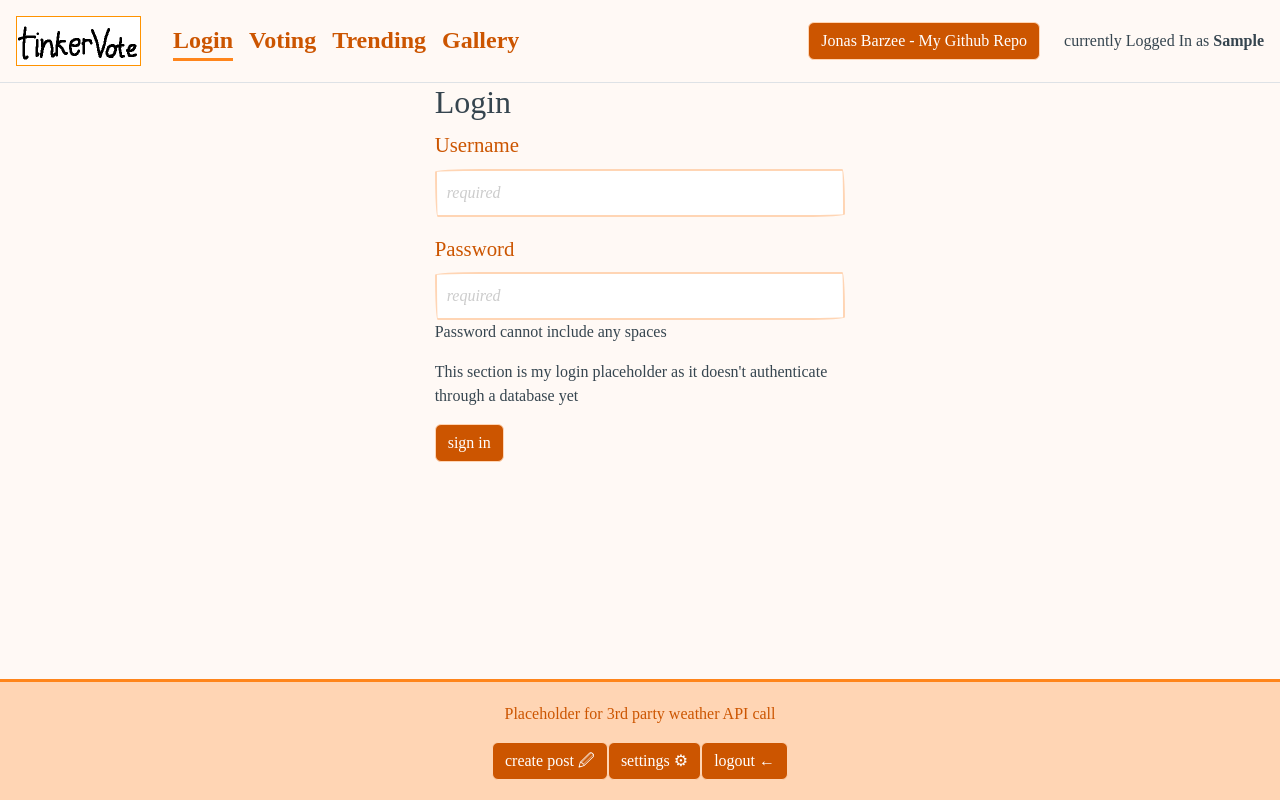
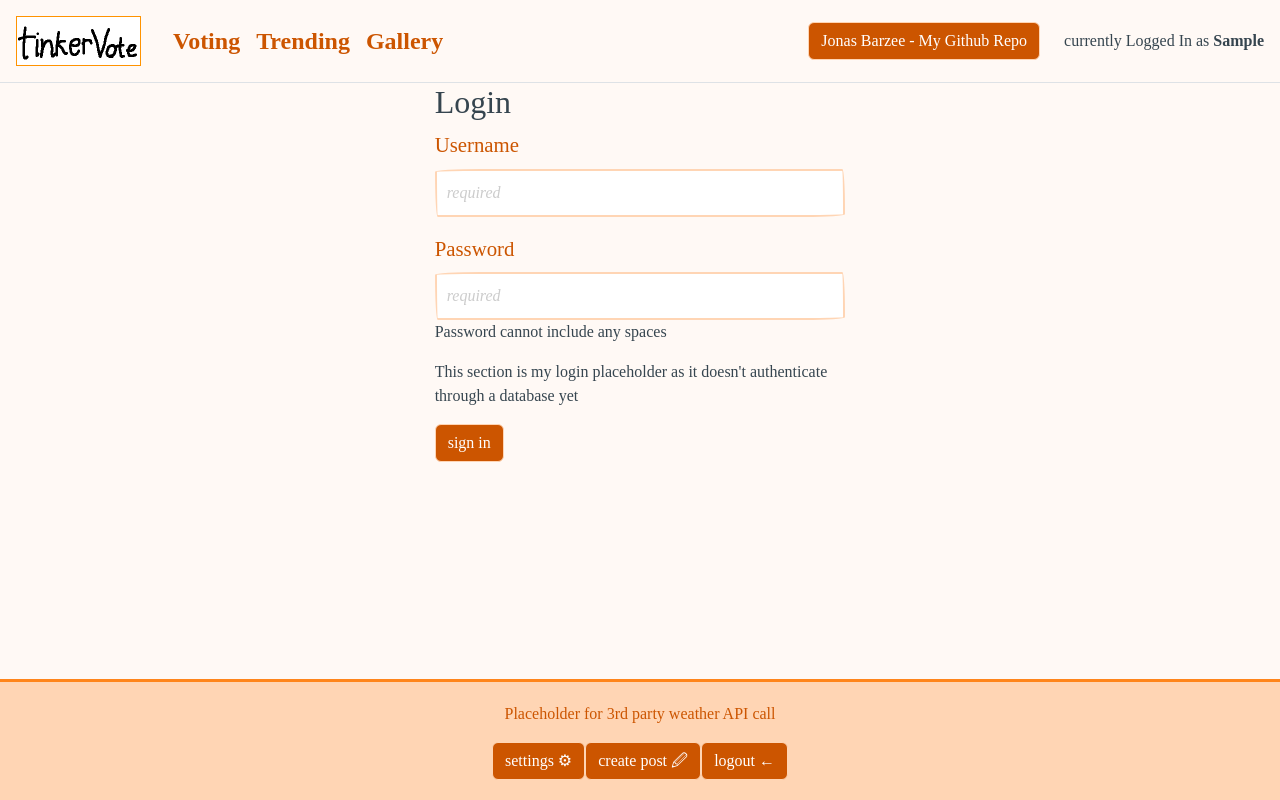
Before and after one commit to jonasbarzee/build-showcase, a React (Vite) app: page / in a window 1280 px wide. Both pictures are taken after typing "Sample", "Sample123" into the empty fields and a click on the button "sign in". Built offline with nearby package versions, Linux system fonts and the light colour scheme; a web font is replaced by a local one.

Commit message:
hide and show elements on login and logout

```diff
--- a/src/UserContext.jsx
+++ b/src/UserContext.jsx
@@ -6,10 +6,12 @@ const UserContext = createContext();
 export function UserProvider({ children }) {
 	const [username, setUsername] = useLocalStorage('username', '');
 	const [password, setPassword] = useLocalStorage('password', '');
+	const isLoggedIn = !!username;
 
 	const login = (username, password) => {
 		setUsername(username);
 		setPassword(password);
+
 	}
 
 	const logout = () => {
@@ -18,7 +20,7 @@ export function UserProvider({ children }) {
 	}
 
 	return (
-		<UserContext.Provider value={{ username, login, logout }}>
+		<UserContext.Provider value={{ username, isLoggedIn, login, logout }}>
 			{children}
 		</UserContext.Provider>
 	);
--- a/src/footer/Footer.jsx
+++ b/src/footer/Footer.jsx
@@ -1,9 +1,10 @@
 import React from 'react';
 import { useUser } from '../UserContext';
+import { Show } from '../utils/showOrHide'
 
 export function Footer() {
 
-    const { logout } = useUser();
+    const { username, isLoggedIn, logout } = useUser();
 
     return (
         <footer>
@@ -22,9 +23,6 @@ export function Footer() {
                                 <button type="button" id="closePostDialog" className="btn btn-secondary"
                                     onClick={() => document.querySelector('#postDialog').close()}>close</button>
                             </dialog>
-                            <button type="button" id="openPostDialog" className="btn btn-primary"
-                                onClick={() => document.querySelector('#postDialog').showModal()}>create post &#128393;</button>
-
                             <dialog id="settingsDialog">
                                 <p>Edit your settings here</p>
                                 <button type="button" id="closeSettingsDialog" className="btn btn-primary"
@@ -34,8 +32,14 @@ export function Footer() {
                                 onClick={() => document.querySelector('#settingsDialog').showModal()}>
                                 settings &#x2699;</button>
 
-                            <button type="button" className="btn btn-primary" onClick={(e) => logout(e)}>
-                                logout &#8592;</button>
+                            <Show when={isLoggedIn}>
+                                <button type="button" id="openPostDialog" className="btn btn-primary"
+                                    onClick={() => document.querySelector('#postDialog').showModal()}>create post &#128393;</button>
+
+                                <button type="button" className="btn btn-primary" onClick={(e) => logout(e)}>
+                                    logout &#8592;</button>
+
+                            </Show>
                         </div>
                     </div>
                 </div>
--- a/src/header/Header.jsx
+++ b/src/header/Header.jsx
@@ -1,28 +1,36 @@
 import React from 'react';
 import { NavLink } from 'react-router-dom';
 import { useUser } from '../UserContext';
+import { Show } from '../utils/showOrHide';
 
 export function Header() {
 
-    const { username } = useUser();
+    const { username, isLoggedIn } = useUser();
 
     return (
         <header>
             <nav className="d-flex flex-wrap align-items-center justify-content-between border-bottom gap-4 p-3">
                 <img src="TinkerVote.png" alt="TinkerVote Logo" style={{ height: 50 }} />
                 <div className="d-flex flex-wrap gap-3 px-2 justify-content-cetner">
-                    <NavLink className='nav-link' to='/'>Login</NavLink>
-                    <NavLink className='nav-link' to='voting'>Voting</NavLink>
-                    <NavLink className='nav-link' to='trending'>Trending</NavLink>
-                    <NavLink className='nav-link' to='gallery'>Gallery</NavLink>
+
+                    <Show when={!isLoggedIn}> <NavLink className='nav-link' to='/'>Login</NavLink> </Show>
+
+                    <Show when={isLoggedIn}>
+                        <NavLink className='nav-link' to='voting'>Voting</NavLink>
+                        <NavLink className='nav-link' to='trending'>Trending</NavLink>
+                        <NavLink className='nav-link' to='gallery'>Gallery</NavLink>
+                    </Show>
+
                 </div>
 
                 <a href="https://github.com/jonasbarzee/build-showcase" className="ms-auto btn btn-primary">Jonas Barzee - My Github Repo</a>
 
+                <div className="user-info text-end mt-2 mt-md-0">
 
-                <div className="user-info text-end mt-2 mt-md-0">
-                    <span className="d-block d-md-inline">currently Logged In as </span>
-                    <strong>{username}</strong>
+                    <Show when={isLoggedIn}>
+                        <span className="d-block d-md-inline">currently Logged In as </span>
+                        <strong>{username}</strong>
+                    </Show>
                 </div>
             </nav>
         </header>
--- /dev/null
+++ b/src/utils/showOrHide.jsx
@@ -0,0 +1,5 @@
+import React from 'react';
+
+export function Show({ when, children }) {
+	return when ? <>{children}</> : null;
+}
```
